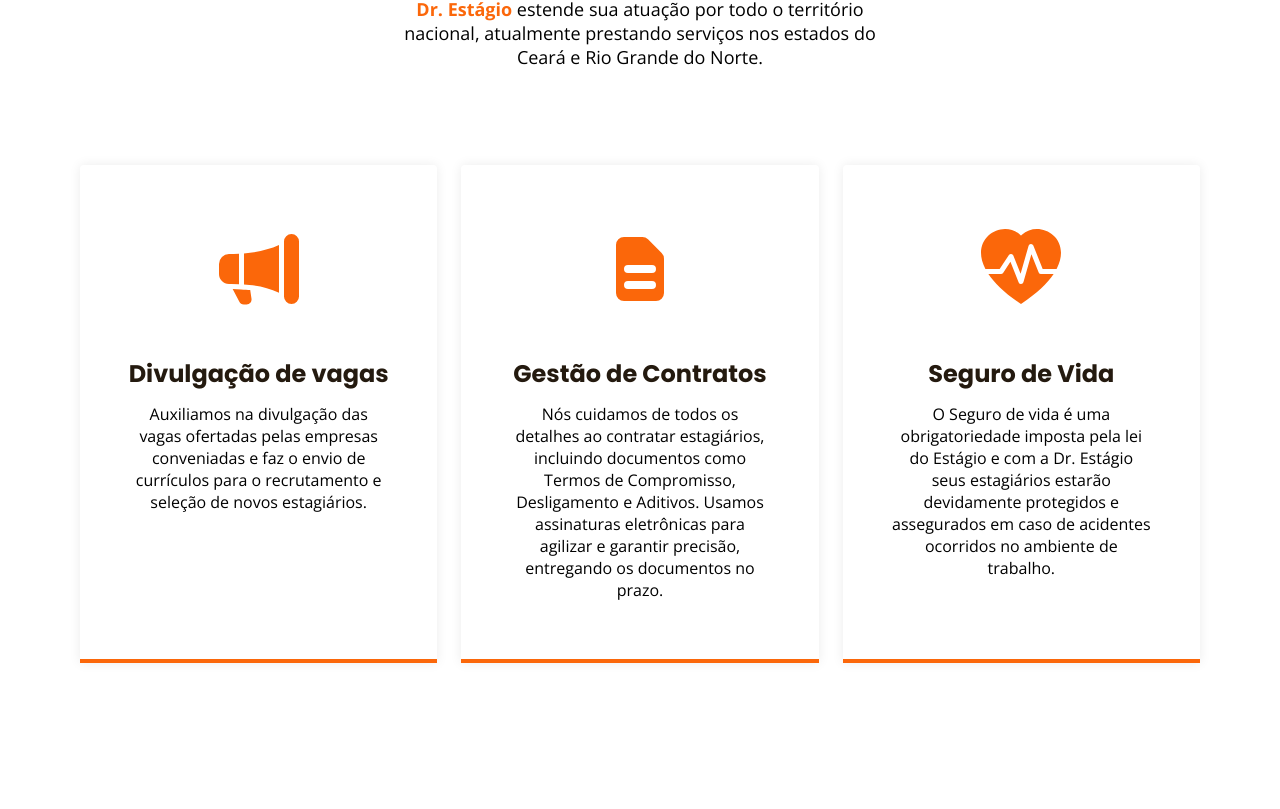
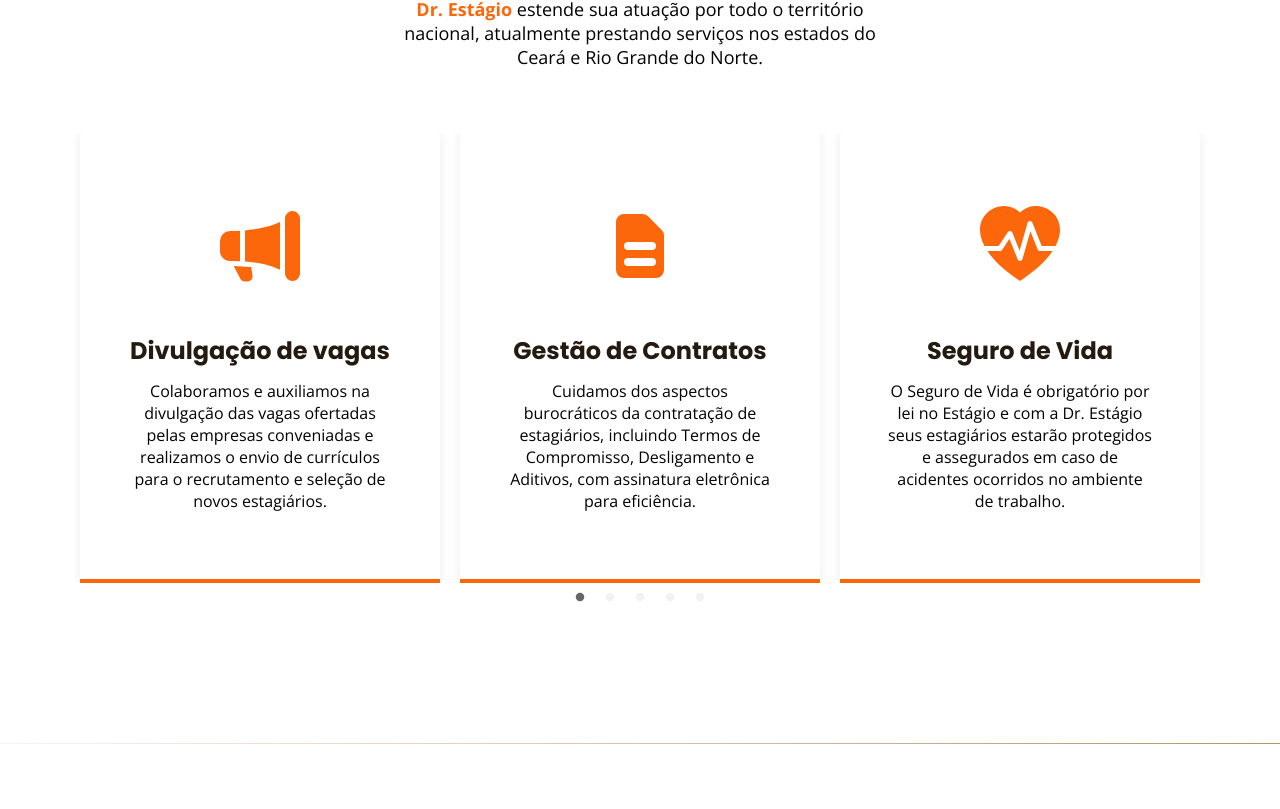
Before and after one commit to GaelBaptista/drestagio, a React (Vite) app: page /projects/servicos in a window 1280 px wide. Shown: the part 1211-2020 px from the top of the page. Built offline with nearby package versions, Linux system fonts and the light colour scheme.

Commit message:
VideoEdeiverso

```diff
--- a/package.json
+++ b/package.json
@@ -13,6 +13,7 @@
     "react": "^18.2.0",
     "react-dom": "^18.2.0",
     "react-icons": "^4.10.1",
+    "react-responsive-carousel": "^3.2.23",
     "react-router-dom": "^6.14.0",
     "react-slick": "^0.29.0",
     "react-transition-group": "^4.4.5",
--- a/src/components/Navbar/style.css
+++ b/src/components/Navbar/style.css
@@ -201,7 +201,13 @@
   position: relative;
 }
 
-@media screen and (max-width: 960px) {
+@media screen and (max-width: 1024px) {
+  .social-icons {
+
+    margin-right: 20px; /*  espaçamento entre os ícones e o texto */
+    height: 45px;
+    font-size: 2.3rem;
+  }
   .NavbarItems {
     position: relative;
   }
@@ -263,7 +269,7 @@
     cursor: pointer;
   }
 }
-@media screen and (max-width: 960px) {
+@media screen and (max-width: 1024px) {
 
 
   /*  classe para ocultar o drop menu no modo responsivo */
--- a/src/routes/AboutUs/About.tsx
+++ b/src/routes/AboutUs/About.tsx
@@ -198,7 +198,7 @@
         </div>
         <h2 className="titleAbout" style={{color:'#fff'}}>Alguma dúvida?</h2>
         <p className="textAbout">Fale com nossa equipe:</p>
-        <a  href="https://wa.me/message/SUGMGVU6UMJOD1" target="_blank" rel="noopener noreferrer">
+        <a  href="https://api.whatsapp.com/send?phone=5585991377789" target="_blank" rel="noopener noreferrer">
         <button className="contact-btnAbout-orange">
           <AiOutlineArrowRight  /> Fale Conosco
         </button>
--- a/src/routes/Contact/Contact.tsx
+++ b/src/routes/Contact/Contact.tsx
@@ -16,7 +16,7 @@
 <>
     <section className="contact">
     <div className="containerContact">
-      <div className="card" style={ {color: '#ff7417'}}>
+      <div className="cardCont" style={ {color: '#ff7417'}}>
       <div className="icon">
      <BsWhatsapp/>
             </div>
@@ -31,7 +31,7 @@
 
 
   <div className="containerContact">
-      <div className="card" style={ {color: '#ff7417'}}>
+      <div className="cardCont" style={ {color: '#ff7417'}}>
       <div className="icon">
      <MdEmail/>
             </div>
@@ -49,7 +49,7 @@
 
 
   <div className="containerContact">
-      <div className="card" style={ {color: '#ff7417'}}>
+      <div className="cardCont" style={ {color: '#ff7417'}}>
       <div className="icon">
      <HiDocumentText/>
             </div>
--- a/src/routes/Home/Home.tsx
+++ b/src/routes/Home/Home.tsx
@@ -14,6 +14,7 @@
 import { ContactHome } from './ContactHome/ContactHome'
 import { ArticleSection } from './ArtigoSection/Article'
 import { Link } from 'react-router-dom'
+import { Video } from './Video/video'
 
 
 export function Home () {
@@ -147,6 +148,8 @@
     <ContactHome/>
     <ArticleSection/>
 
+    <Video/>
+
     </>
   );
 }
--- /dev/null
+++ b/src/routes/Home/Video/video.css
@@ -0,0 +1,73 @@
+.container-video {
+  position: relative;
+  min-height: 100vh;
+
+}
+
+.container-video .video-container {
+display: flex;
+flex-wrap: wrap;
+gap: 15px;
+justify-content: center;
+padding: 10px;
+
+}
+
+.container-video .video-container .video {
+  height: 250px;
+  width: 350px;
+  border: 5px solid #fff;
+  border-radius: 5px;
+  box-shadow: 0 5px 15px rgba(0,0,0,.7);
+  cursor: pointer;
+  overflow: hidden;
+}
+
+.container-video .video-container .video video {
+  height: 100%;
+  width: 100%;
+  object-fit: cover;
+  transition: 0.2s linear;
+}
+
+.container-video .video-container .video:hover video {
+  transform: scale(1.1);
+}
+
+.container-video .popup-video{
+  position: fixed;
+  top:0; left: 0;
+  z-index: 100;
+  background:rgba(0,0,0,.8);
+  height: 100%;
+  width: 100%;
+  display: none;
+}
+
+.container-video .popup-video video{
+  position: absolute;
+  top: 50%; left: 50%;
+  transform: translate(-50%, -50%);
+  width: 750px;
+  border-radius: 5px;
+  border: 3px solid #fff;
+  object-fit: cover;
+}
+
+
+.container-video .popup-video span{
+  position: absolute;
+  top: 5px; right: 20px;
+  font-size: 50px;
+  color: #fff;
+  font-weight: bold;
+  z-index: 100;
+  cursor: pointer;
+}
+
+@media  (max-width: 768px){
+.container-video .popup-video video{
+  width: 95%;
+}
+
+}
--- /dev/null
+++ b/src/routes/Home/Video/video.tsx
@@ -0,0 +1,45 @@
+import './video.css'
+import Video1 from './asstesVideo/video1.mp4'
+
+export function Video () {
+
+
+  return (
+    <section>
+      <div className="section-head ">
+          <h4><span>Gestão de </span> DH</h4>
+          <p className='gestaodh'>Promover uma gestão do desenvolvimento humano (DH) significa transformar as vivências e habilidades de
+            cada trabalhador em um recurso muito valioso para o crescimento da empresa e do desenvolvimento dos colaboradores
+
+          </p>
+        </div>
+
+
+        <div className="container-video">
+      <div className="video-container">
+          <div className="video"><video src={Video1} muted></video></div>
+          <div className="video"><video src={Video1} muted></video></div>
+          <div className="video"><video src={Video1} muted></video></div>
+          <div className="video"><video src={Video1} muted></video></div>
+          <div className="video"><video src={Video1} muted></video></div>
+          <div className="video"><video src={Video1} muted></video></div>
+          </div>
+          <div className="popup-video">
+            <span>&times;</span>
+            <video src={Video1} muted autoPlay controls></video>
+          </div>
+        </div>
+        {/* <script>
+          documet.querySelectorAll('.video-container video').forEach(vid=>{
+              vid.onClick =()=>{
+                documet.querySelector('.popup-video').style.display='block';
+                documet.querySelector('.popup-video video').src = vid.getAttribute('src')
+              }
+          });
+           documet.querySelector('.popup-video span').onClick =()=>{
+             documet.querySelector('.popup-video').style.display='block';
+           }
+        </script> */}
+    </section>
+  )
+}
--- /dev/null
+++ b/src/routes/Projects/Sericos/Cardservico.tsx
@@ -0,0 +1,94 @@
+// Carousel.js
+import React from 'react';
+import Slider from 'react-slick';
+import 'slick-carousel/slick/slick.css';
+import 'slick-carousel/slick/slick-theme.css';
+import { BsFillMegaphoneFill,  BsFillHeartPulseFill, BsBuildingFillGear, BsPersonFillGear } from 'react-icons/bs'; // Importe os ícones que você está usando
+import{HiDocumentText} from 'react-icons/hi'
+
+type CardProps = {
+  icon: JSX.Element;
+  title: string;
+  description: string;
+};
+
+const Card: React.FC<CardProps> = ({ icon, title, description }) => {
+  return (
+    <div className="card">
+      <i className="icon">{icon}</i>
+      <h3 className="title">{title}</h3>
+      <p>{description}</p>
+    </div>
+  );
+};
+
+const CarouselComponent = () => {
+  const cardData = [
+    {
+      icon: <BsFillMegaphoneFill />,
+      title: 'Divulgação de vagas',
+      description: 'Colaboramos e auxiliamos na divulgação das vagas ofertadas pelas empresas conveniadas e realizamos  o envio de currículos para o recrutamento e seleção de novos  estagiários.',
+    },
+    {
+      icon: <HiDocumentText />,
+      title: 'Gestão de Contratos',
+      description: 'Cuidamos dos aspectos burocráticos da contratação de estagiários, incluindo Termos de Compromisso, Desligamento e Aditivos, com assinatura eletrônica para eficiência.',
+    },
+    {
+      icon: <BsFillHeartPulseFill />,
+      title: 'Seguro de Vida',
+      description: 'O Seguro de Vida é obrigatório por lei no Estágio e com a Dr. Estágio seus estagiários estarão  protegidos e assegurados em caso de acidentes ocorridos no ambiente de trabalho.',
+    },
+    {
+      icon: <BsBuildingFillGear />,
+      title: 'Suporte a Empresa',
+      description: 'Nossa equipe de especialistas em RH, psicologia e consultoria administra-financeira está sempre à disposição para assistência abrangente em todas as áreas do programa de estágio.',
+    },
+    {
+      icon: <BsPersonFillGear />,
+      title: 'Suporte ao Estagiário',
+      description: 'Disponibilizamos um canal exclusivo no qual os seus estagiários têm a possibilidade de receber atendimento, esclarecer dúvidas e formalizar a assinatura dos termos de estágio.',
+    },
+  ];
+
+  const slickSettings = {
+    dots: true, // Mostrar bolinhas (indicadores)
+    slidesToShow: 3,
+    slidesToScroll: 1,
+    responsive: [
+      {
+        breakpoint: 1024, // Quando a largura da tela for 1024px ou menos
+        settings: {
+          slidesToShow: 2, // Exibir 2 slides por vez
+          slidesToScroll: 1,
+        },
+      },
+      {
+        breakpoint: 768, // Quando a largura da tela for 768px ou menos
+        settings: {
+          slidesToShow: 1, // Exibir apenas 1 slide por vez
+          slidesToScroll: 1,
+        },
+      },
+    ],
+
+    // Outras opções de personalização aqui
+  };
+
+  return (
+    <section className="section sectionServicos" id="services">
+      <div className="container">
+        <header>
+          <h2 className="title">Nossos serviços incluem</h2>
+          <p className="subtitle">Operante desde 2015 e com marca registrada no INPI, a <strong>Dr. Estágio </strong> estende sua atuação por todo o território nacional, atualmente prestando serviços nos estados do Ceará e Rio Grande do Norte.</p>
+        </header>
+        <Slider {...slickSettings}>
+          {cardData.map((card, index) => (
+            <Card key={index} {...card} />
+          ))}
+        </Slider>
+      </div>
+    </section>
+  );
+};
+export default CarouselComponent;
--- a/src/routes/Projects/Sericos/servicos.css
+++ b/src/routes/Projects/Sericos/servicos.css
@@ -216,6 +216,54 @@
 }
 
 /* Services */
+
+
+.slick-slider {
+  margin: 0 -10px; /* Espaçamento entre os cards */
+}
+
+/* Estilos para cada slide (card) no carrossel */
+.slick-slide {
+  padding: 0 10px; /* Espaçamento entre os cards */
+  display: flex;
+  justify-content: center;
+  align-items: center;
+}
+
+/* Estilos para o conteúdo do card */
+.card {
+  width: 100%; /* Largura igual para cada card */
+  height: 450px; /* Altura igual para cada card */
+  padding: 20px;
+  box-shadow: 0px 0px 12px rgba(0, 0, 0, 0.08);
+  border-radius: 8px;
+  text-align: center;
+  display: flex;
+  flex-direction: column;
+  justify-content: center;
+  align-items: center;
+  overflow: hidden;
+}
+
+/* Estilos para as bolinhas (indicadores) do carrossel */
+.slick-dots li button::before {
+  font-size: 10px;
+  color: #ccc; /* Cor das bolinhas inativas */
+}
+
+.slick-dots li.slick-active button::before {
+  color: #333; /* Cor da bolinha ativa */
+}
+
+
+
+/* Estilos responsivos */
+@media screen and (max-width: 768px) {
+  .slick-slide {
+    padding: 0 5px; /* Espaçamento menor entre os cards em telas menores */
+  }
+}
+
 
 .cards.grid {
   gap: 1.5rem;
--- a/src/routes/Projects/Sericos/servicos.tsx
+++ b/src/routes/Projects/Sericos/servicos.tsx
@@ -3,8 +3,12 @@
 import Slider from 'react-slick';
 import 'slick-carousel/slick/slick.css';
 import 'slick-carousel/slick/slick-theme.css';
-import { BsFillHeartPulseFill, BsFillMegaphoneFill } from 'react-icons/bs';
-import {HiDocumentText} from 'react-icons/hi'
+import CarouselComponent from './Cardservico';
+
+
+import {BsFillTelephoneFill} from 'react-icons/bs'
+import {ImLocation2} from 'react-icons/im'
+import {MdEmail} from "react-icons/md"
 
 export function Servicos () {
 
@@ -52,7 +56,7 @@
             <h2 className="title">Nossos Serviços</h2>
             <p>A Dr. Estágio simplifica o processo de contratação de estagiários, permitindo que sua equipe de RH possa focar em outras atividades estratégicas dentro da organização. Nosso programa de estágio visa primordialmente proporcionar aprendizado, assegurando que nossos estagiários alcancem um desempenho profissional notável
                enquanto a empresa contratante colhe os benefícios da legislação de incentivo ao estágio sem lidar com complicações burocráticas.</p>
-            <a className="button" target="_blank" href="https://api.whatsapp.com/send?phone=+5517992143072&text=Vamos agendar um horário!">Fale Conosco</a>
+            <a className="button" target="_blank" href="https://wa.me/message/SUGMGVU6UMJOD1">Fale Conosco</a>
           </div>
         </div>
       </section>
@@ -66,35 +70,10 @@
       <div className="divider-2"></div>
 
       {/* Services */}
-      <section className="section sectionServicos" id="services">
-        <div className="container grid">
-          <header>
-            <h2 className="title">Nossos serviços incluem</h2>
-            <p className="subtitle">Operante desde 2015 e com marca registrada no INPI, a  <strong>Dr. Estágio </strong> estende sua atuação por todo o território nacional, atualmente prestando serviços nos estados do Ceará e Rio Grande do Norte.</p>
-          </header>
-          <div className="cards grid">
-            <div className="card">
-              <i className="icon-woman-hair"><BsFillMegaphoneFill/></i>
-              <h3 className="title">Divulgação de vagas</h3>
-              <p>Auxiliamos na divulgação das vagas ofertadas pelas empresas conveniadas e faz o envio de currículos para o recrutamento e seleção de novos estagiários.</p>
-            </div>
-            <div className="card">
-              <i className="icon-trim"><HiDocumentText/></i>
-              <h3 className="title">Gestão de Contratos</h3>
-              <p>Nós cuidamos de todos os detalhes ao contratar estagiários, incluindo documentos como Termos de Compromisso, Desligamento e Aditivos. Usamos assinaturas eletrônicas para agilizar e garantir precisão, entregando os documentos no prazo.</p>
-            </div>
-            <div className="card">
-              <i className="icon-cosmetic"><BsFillHeartPulseFill/></i>
-              <h3 className="title">Seguro de Vida</h3>
-              <p>O Seguro de vida é uma obrigatoriedade imposta pela lei do Estágio e com a Dr. Estágio seus estagiários estarão devidamente protegidos e assegurados em caso de acidentes ocorridos no ambiente de trabalho.</p>
-            </div>
-
-          </div>
-        </div>
-      </section>
+    <CarouselComponent/>
 
 
-      {/* Rest of the sections... */}
+
        {/* Divisor */}
        <div className="divider-1"></div>
 
@@ -134,13 +113,13 @@
     <div className="text">
       <h2 className="title">Entre em contato com a gente!</h2>
       <p>Entre em contato com a Beautysalon, queremos tirar suas dúvidas, ouvir suas críticas e sugestões.</p>
-      <a href="https://api.whatsapp.com/send?phone=+5517992143072&text=Vamos agendar um horário!" target="_blank" className="button"><i className="icon-whatsapp"></i> Entrar em contato</a>
+      <a href="https://wa.me/message/SUGMGVU6UMJOD1" target="_blank" className="button"><i className="icon-whatsapp"></i> Entrar em contato</a>
     </div>
     <div className="links">
       <ul className="grid">
-        <li><i className="icon-phone"></i> 11 99845-6754</li>
-        <li><i className="icon-map-pin"></i> R. Amauri Souza, 346</li>
-        <li><i className="icon-mail"></i> contato@beautysalon.com</li>
+        <li><i className="icon-phone"><BsFillTelephoneFill/></i> 85 99247-7241</li>
+        <li><i className="icon-map-pin"><ImLocation2/></i> R. Amauri Souza, 346</li>
+        <li><i className="icon-mail"><MdEmail/></i>comercial@drestagio.com.br</li>
       </ul>
     </div>
   </div>
@@ -148,7 +127,6 @@
 
 {/* Divisor */}
 <div className="divider-1"></div>
-
-    </main>
+      </main>
   )
 }
```
Also changed, not shown: src/components/Navbar/Navbar.tsx (+10 -9 lines), src/routes/Contact/contact.css (+19 -19 lines), 2 other files (tests, documents, lock files or other folders).
